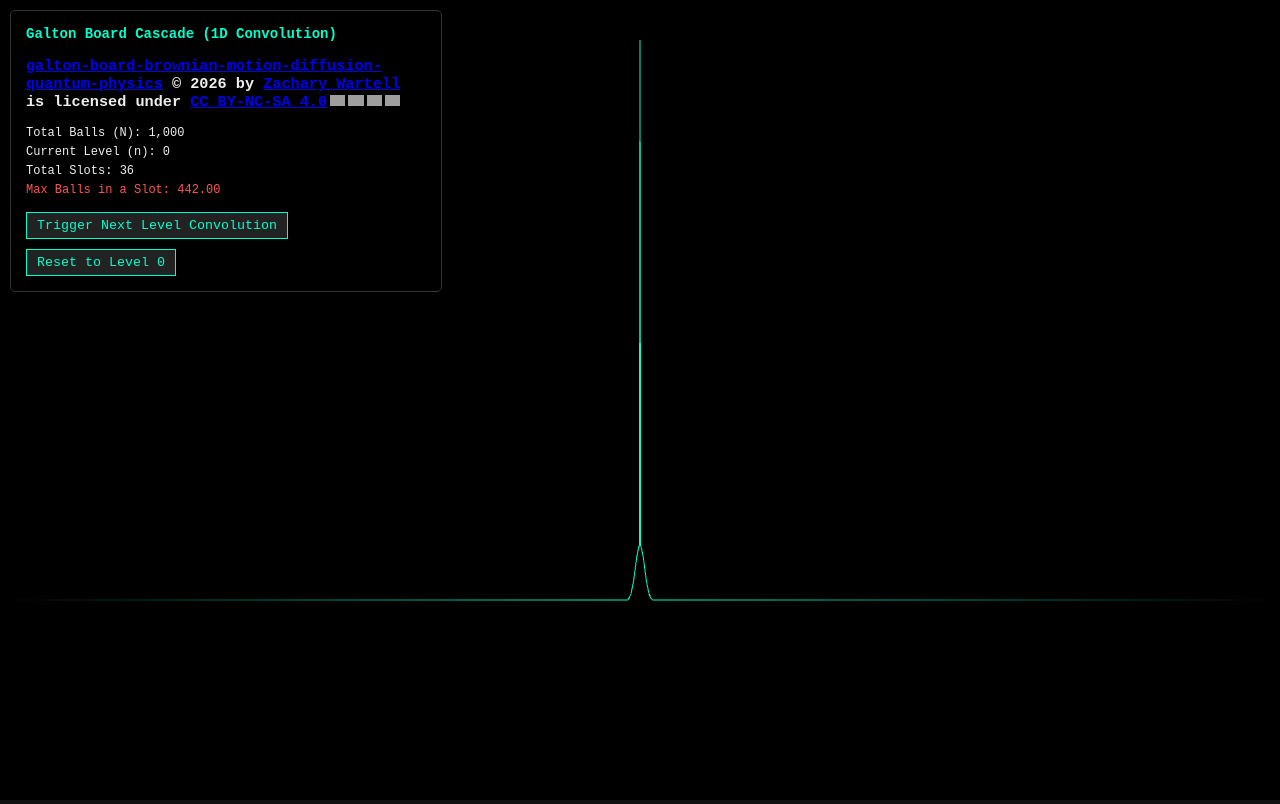
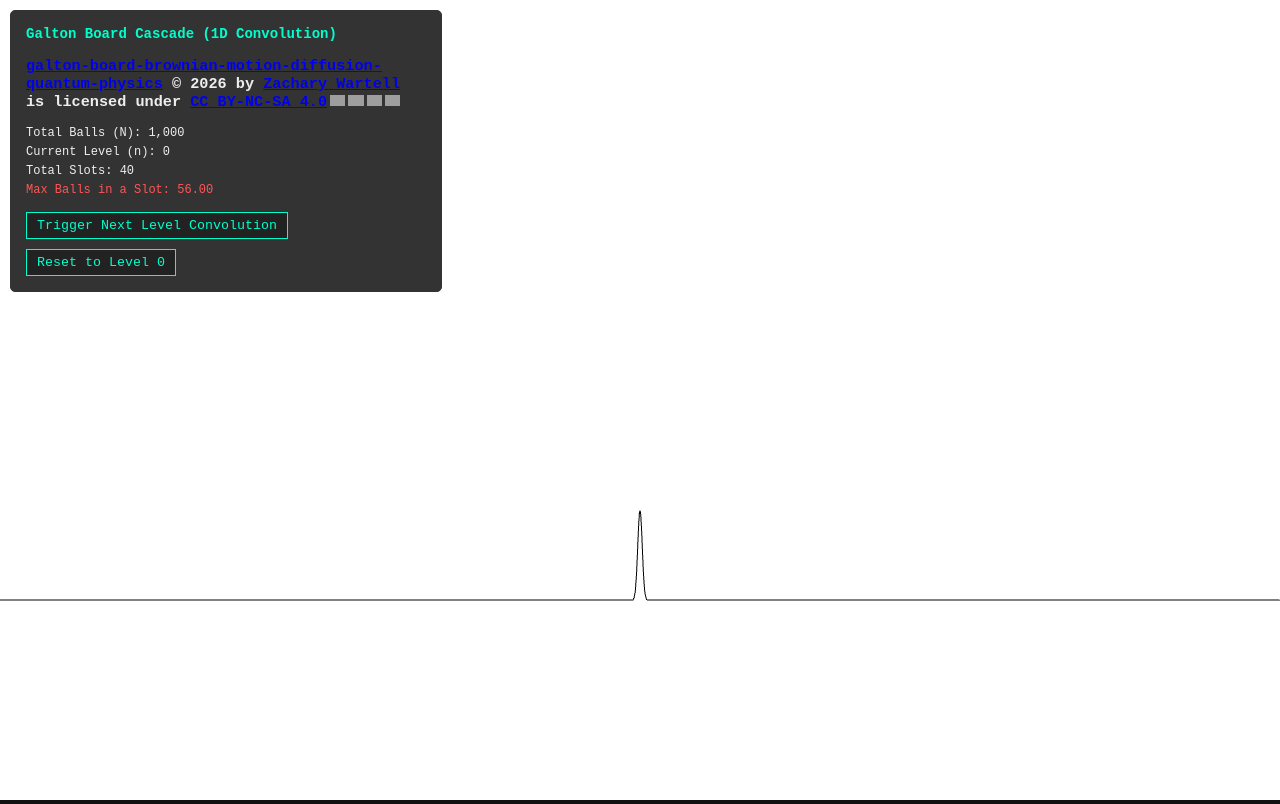
Before and after one commit to ZacharyWartell/galton-board-brownian-motion-diffusion-quantum-physics, a plain HTML site: page index.html in a window 1280 px wide. Drawn offline with nearby package versions, Linux system fonts and the light colour scheme; grey boxes are pictures that could not be loaded; animation ran at ten frames a second.

Commit message:
modifications after dialog with Gemini (value of "weight*35" seemed odd, and obsurely related to sigma of the Gaussian pdf

```diff
--- a/index.html
+++ b/index.html
@@ -94,31 +94,73 @@
         //import { Renderer, Geometry, Program, Mesh } from 'https://cdn.jsdelivr.net/npm/ogl';
         //import { Renderer, Geometry, Program, Mesh } from 'https://unpkg.com/ogl';
         import { Renderer, Geometry, Program, Mesh } from 'ogl';
-        const TOTAL_BALLS = 1000, MAX_SLOTS = 2000;
+
+        const TOTAL_BALLS = 1000, MAX_SLOTS = 4000;
+        class GaltonBoard
+        {
+
+            static PEG_LAYERS_PER_LEVEL=10;
+
+            constructor()
+            {
+
+            }
+        }
         let currentLevel = 0, slots = new Float32Array(MAX_SLOTS);
+        const ballCapacities = new Float32Array(MAX_SLOTS);
+
+        let width = 20;
+        const sigma = width / Math.sqrt(8);
+        /*
+        Set peakAmplitude
+
+        From https://en.wikipedia.org/wiki/Normal_distribution
+
+             pdf(x) = A exp ( - ((x - u)^2)/(2*sigma^2) )
+
+        A ("peakAmplitude") is 1 / sqrt(2*pi*sigma^2)
+
+        The area under a continuous Gaussian curve equals \(A \cdot \sigma \sqrt{2\pi}\).
+        The area under the curve should sum to the TOTAL_BALLS, solving for A ("peakAmplitude")
+        */
+        const peakAmplitude = TOTAL_BALLS / (sigma * Math.sqrt(2 * Math.PI));
+
+        const PEG_LAYERS_PER_LEVEL=10;   // LAYERS of PEGS of one level of Galton Board (\todo chosen arbitrarily through UI)
+        let inputSlotCount=1;
+        let outputSlotCount=(PEG_LAYERS_PER_LEVEL)*(currentLevel+1);
+
+
         function resetSimulation() {
             currentLevel = 0; slots.fill(0);
-            const center = Math.floor(MAX_SLOTS / 2), initialWidth = 20;
+            const center = Math.floor(MAX_SLOTS / 2);//, initialWidth = 20;
             let assignedBalls = 0;
-            for (let i = -initialWidth; i <= initialWidth; i++) {
-                const weight = Math.exp(-Math.pow(Math.abs(i)/initialWidth,2) * 4);
-                const ballCount = Math.floor(weight * 35);
-                slots[center + i] = ballCount; assignedBalls += ballCount;
+            for (let i = -width; i <= width; i++) {
+                //const weight = Math.exp(-Math.pow(Math.abs(i)/width,2) * 4);
+                const weight = Math.exp(-((Math.abs(i)/width)**2) * 4);
+
+                const ballCount = Math.floor(weight * peakAmplitude);
+                slots[center + i] = ballCount;
+                assignedBalls += ballCount;
             }
-            slots[center] += (TOTAL_BALLS - assignedBalls);
+            //slots[center] += (TOTAL_BALLS - assignedBalls);
             updateUI();
         }
         function convolveLevel() {
             const nextSlots = new Float32Array(MAX_SLOTS);
             const kernel = [0.25, 0.5, 0.25];
             for (let i = 1; i < MAX_SLOTS - 1; i++) {
-                if (slots[i] > 0) {
+                if (slots[i] > 0)
+                {
                     nextSlots[i - 1] += slots[i] * kernel[0];
                     nextSlots[i]     += slots[i] * kernel[1];
                     nextSlots[i + 1] += slots[i] * kernel[2];
                 }
             }
             slots = nextSlots; currentLevel++; updateUI();
+            //ballCapacities = nextSlots;
+
+            inputSlotCount=outputSlotCount;
+            outputSlotCount=(PEG_LAYERS_PER_LEVEL)*(currentLevel+1);
         }
         function updateUI() {
             document.getElementById('stat-level').innerText = currentLevel;
@@ -135,17 +177,38 @@
         }
         const renderer = new Renderer({ antialias: true }), gl = renderer.gl;
         document.body.appendChild(gl.canvas);
+        gl.clearColor(1,1,1,1);
         window.addEventListener('resize', () => renderer.setSize(window.innerWidth, window.innerHeight));
         renderer.setSize(window.innerWidth, window.innerHeight);
         const positionData = new Float32Array(MAX_SLOTS * 2);
+
         for (let i = 0; i < MAX_SLOTS; i++) {
             positionData[i * 2] = ((i / MAX_SLOTS) * 2) - 1;
             positionData[i * 2 + 1] = -0.5;
+            ballCapacities [i] = 0;
         }
-        const geometry = new Geometry(gl, { position: { size: 2, data: positionData } });
+        const geometry = new Geometry(gl, { position: { size: 2, data: positionData }, ballCapacity: { size: 1, data : ballCapacities } });
         const program = new Program(gl, {
-            vertex: `attribute vec2 position; varying vec2 vPos; void main() { vPos = position; gl_Position = vec4(position, 0.0, 1.0); }`,
-            fragment: `precision highp float; varying vec2 vPos; void main() { vec3 color = vec3(0.0, 1.0, 0.8) * (1.0 - abs(vPos.x)); gl_FragColor = vec4(color, 1.0); }`
+            vertex: `
+                attribute vec2 position;
+                attribute float ballCapacity;
+                varying vec2 vPos;
+                varying float ballCapacityV;
+                void main()
+                    {
+                    ballCapacityV = ballCapacity;
+                    vPos = position;
+                    gl_Position = vec4(position, 0.0, 1.0);
+                    }`,
+            fragment: `
+                precision highp float;
+                varying vec2 vPos;
+                varying float ballCapacityV;
+                void main()
+                    {
+                    vec3 color = vec3(ballCapacityV, 0, 0);
+                    gl_FragColor = vec4(color, 1.0);
+                    }`
         });
         const mesh = new Mesh(gl, { mode: gl.LINE_STRIP, geometry, program });
         document.getElementById('btn-step').addEventListener('click', convolveLevel);
@@ -154,10 +217,16 @@
         function update() {
             requestAnimationFrame(update);
             for (let i = 0; i < MAX_SLOTS; i++)
+            {
                 positionData[i * 2 + 1] = Math.min(0.9, -0.5 + (slots[i] / TOTAL_BALLS) * 4.0);
+                ballCapacities[i] = (slots[i] / TOTAL_BALLS)*currentLevel;
+            }
 
             const positionAttribute = geometry.attributes.position;
-            geometry.updateAttribute(positionAttribute )
+            geometry.updateAttribute(positionAttribute );
+            const ballCapacityAttribute = geometry.attributes.ballCapacity;
+            geometry.updateAttribute(ballCapacityAttribute);
+
             renderer.render({ scene: mesh });
         }
         requestAnimationFrame(update);
```
